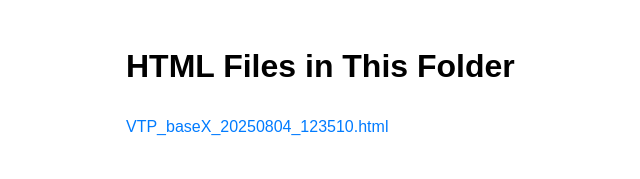
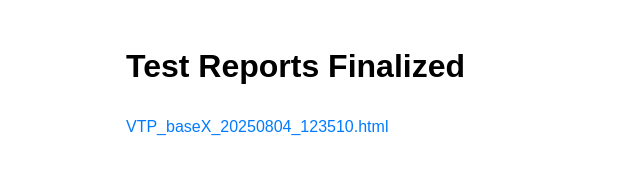
Before and after one commit to EchoPixel-Inc/AutoTest, a plain HTML site: page index.html in a window 1280 px wide. Shown: the whole page, without its empty margins (114-754 px from the left). Drawn offline with Linux system fonts and the light colour scheme.

Commit message:
Updated index.html
Changed title

```diff
--- a/index.html
+++ b/index.html
@@ -14,7 +14,7 @@
 </head>
 <body>
 
-    <h1>HTML Files in This Folder</h1>
+    <h1>Test Reports Finalized</h1>
     <ul id="file-list">
         </ul>
 
```
